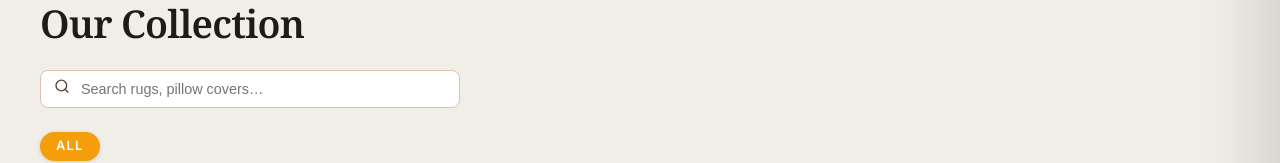
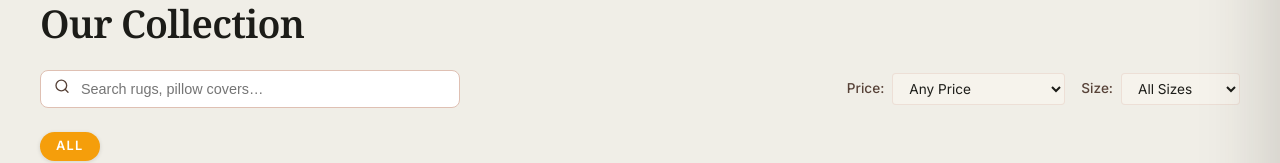
Before and after one commit to spamsuhail007-cloud/harmukh-threads, a Next.js app: page /collections in a window 1280 px wide. Shown: the part 132-295 px from the top of the page. Built offline with nearby package versions, Linux system fonts and the light colour scheme; no server answers; the database is empty; what react-google-recaptcha-v3 would draw is missing.

Commit message:
feat: add size and price filters for storefront and admin

```diff
--- a/src/actions/admin.ts
+++ b/src/actions/admin.ts
@@ -28,6 +28,7 @@ const ProductSchema = z.object({
   specifications: z.any().optional(),
   productNote: z.string().optional(),
   images: z.array(z.string().url()).min(1),
+  size: z.string().optional(),
   stock: z.coerce.number().min(0),
 });
 
--- a/src/actions/products.ts
+++ b/src/actions/products.ts
@@ -2,11 +2,24 @@
 import { db } from '@/lib/db';
 import { type Product } from '@prisma/client';
 
-export async function getProducts(category?: string, query?: string): Promise<Product[]> {
+export async function getProducts(
+  category?: string,
+  query?: string,
+  minPrice?: number,
+  maxPrice?: number,
+  size?: string
+): Promise<Product[]> {
   return db.product.findMany({
     where: {
       isActive: true,
       ...(category ? { category } : {}),
+      ...(size ? { size } : {}),
+      ...(minPrice !== undefined || maxPrice !== undefined ? {
+        price: {
+          ...(minPrice !== undefined ? { gte: minPrice } : {}),
+          ...(maxPrice !== undefined ? { lte: maxPrice } : {}),
+        }
+      } : {}),
       ...(query
         ? {
             OR: [
@@ -17,7 +30,7 @@ export async function getProducts(category?: string, query?: string): Promise<Pr
           }
         : {}),
     },
-    orderBy: { createdAt: 'asc' },
+    orderBy: { createdAt: 'desc' }, // usually desc is better for latest products
   });
 }
 
--- a/src/app/(storefront)/collections/page.tsx
+++ b/src/app/(storefront)/collections/page.tsx
@@ -2,22 +2,29 @@ import Link from 'next/link';
 import { getProducts, getCategories } from '@/actions/products';
 import { ProductCard } from '@/components/ui/ProductCard';
 import { SearchBar } from '@/components/ui/SearchBar';
+import { ShopFilters } from '@/components/ui/ShopFilters';
 
 export const dynamic = 'force-dynamic'; // search needs to be dynamic
 
 export default async function CollectionsPage({
   searchParams,
 }: {
-  searchParams: Promise<{ cat?: string; q?: string }>;
+  searchParams: Promise<{ cat?: string; q?: string; size?: string; minPrice?: string; maxPrice?: string }>;
 }) {
   const params = await searchParams;
   const currentCategory = params.cat || 'All';
   const searchQuery = params.q || '';
+  const currentSize = params.size || '';
+  const minPrice = params.minPrice ? parseInt(params.minPrice, 10) : undefined;
+  const maxPrice = params.maxPrice ? parseInt(params.maxPrice, 10) : undefined;
 
   const [products, dbCategories] = await Promise.all([
     getProducts(
       currentCategory === 'All' ? undefined : currentCategory,
       searchQuery || undefined,
+      minPrice,
+      maxPrice,
+      currentSize || undefined
     ),
     getCategories(),
   ]);
@@ -31,17 +38,30 @@ export default async function CollectionsPage({
           <h1 className="section-title" style={{ marginBottom: 'var(--space-lg)' }}>Our Collection</h1>
 
           {/* Search + Filter row */}
-          <div style={{ display: 'flex', gap: 'var(--space-md)', flexWrap: 'wrap', alignItems: 'center', marginBottom: 'var(--space-lg)' }}>
-            <SearchBar initialQuery={searchQuery} currentCategory={currentCategory} />
+          <div style={{ display: 'flex', gap: 'var(--space-lg)', flexWrap: 'wrap', alignItems: 'center', justifyItems: 'space-between', marginBottom: 'var(--space-lg)' }}>
+            <div style={{ flex: '1 1 300px' }}>
+              <SearchBar initialQuery={searchQuery} currentCategory={currentCategory} />
+            </div>
+            <ShopFilters currentCategory={currentCategory} />
           </div>
 
           {/* Category filters */}
           <div style={{ display: 'flex', gap: 'var(--space-sm)', flexWrap: 'wrap' }}>
             {categories.map(cat => {
               const active = cat === currentCategory && !searchQuery;
-              const href = searchQuery
-                ? `/collections?q=${encodeURIComponent(searchQuery)}${cat !== 'All' ? `&cat=${cat}` : ''}`
-                : `/collections${cat === 'All' ? '' : `?cat=${cat}`}`;
+
+              // Build href preserving existing params (except cat)
+              // We'll also drop size if switching to a non-Rugs category
+              const newParams = new URLSearchParams();
+              if (searchQuery) newParams.set('q', searchQuery);
+              if (cat !== 'All') newParams.set('cat', cat);
+              if (minPrice !== undefined) newParams.set('minPrice', minPrice.toString());
+              if (maxPrice !== undefined) newParams.set('maxPrice', maxPrice.toString());
+              if (currentSize && (cat === 'Rugs' || cat === 'All')) newParams.set('size', currentSize);
+
+              const queryString = newParams.toString();
+              const href = `/collections${queryString ? `?${queryString}` : ''}`;
+
               return (
                 <Link
                   key={cat}
@@ -66,7 +86,14 @@ export default async function CollectionsPage({
               <strong style={{ color: 'var(--on-surface)' }}>"{searchQuery}"</strong>
             </span>
             <Link
-              href={currentCategory !== 'All' ? `/collections?cat=${currentCategory}` : '/collections'}
+              href={`/collections?${new URLSearchParams(
+                Object.entries({
+                  cat: currentCategory !== 'All' ? currentCategory : '',
+                  size: currentSize,
+                  minPrice: minPrice?.toString() || '',
+                  maxPrice: maxPrice?.toString() || '',
+                }).filter(([, v]) => v !== '')
+              ).toString()}`}
               style={{ fontSize: '0.8rem', color: 'var(--primary)', textDecoration: 'underline' }}
             >
               Clear search
--- a/src/components/ui/SearchBar.tsx
+++ b/src/components/ui/SearchBar.tsx
@@ -1,6 +1,6 @@
 'use client';
 
-import { useRouter } from 'next/navigation';
+import { useRouter, useSearchParams } from 'next/navigation';
 import { useCallback, useState, useEffect, useTransition, useRef } from 'react';
 
 interface SearchBarProps {
@@ -28,22 +28,28 @@ export function SearchBar({
     if (autoFocus) inputRef.current?.focus();
   }, [autoFocus]);
 
+  const searchParams = useSearchParams();
+
   // Debounced navigation — only for collections mode (not search mode where user presses Enter)
   useEffect(() => {
     if (searchMode) return; // search page navigates on Enter only
 
     const timer = setTimeout(() => {
       if (value === initialQuery) return;
-      const params = new URLSearchParams();
+      const params = new URLSearchParams(searchParams.toString());
       if (currentCategory && currentCategory !== 'All') params.set('cat', currentCategory);
+      else params.delete('cat');
+
       if (value.trim()) params.set('q', value.trim());
+      else params.delete('q');
+
       startTransition(() => {
         router.push(`/collections${params.toString() ? `?${params}` : ''}`);
       });
     }, 350);
 
     return () => clearTimeout(timer);
-  }, [value, currentCategory, initialQuery, router, searchMode]);
+  }, [value, currentCategory, initialQuery, router, searchMode, searchParams]);
 
   const handleSubmit = useCallback(
     (e: React.FormEvent) => {
@@ -54,23 +60,29 @@ export function SearchBar({
         router.push(`/search?q=${encodeURIComponent(q)}`);
         onClose?.();
       } else {
-        const params = new URLSearchParams();
+        const params = new URLSearchParams(searchParams.toString());
         if (currentCategory && currentCategory !== 'All') params.set('cat', currentCategory);
+        else params.delete('cat');
+
         if (q) params.set('q', q);
+        else params.delete('q');
+
         router.push(`/collections${params.toString() ? `?${params}` : ''}`);
       }
     },
-    [value, currentCategory, router, searchMode, onClose]
+    [value, currentCategory, router, searchMode, onClose, searchParams]
   );
 
   const handleClear = useCallback(() => {
     setValue('');
     if (!searchMode) {
-      const params = new URLSearchParams();
+      const params = new URLSearchParams(searchParams.toString());
       if (currentCategory && currentCategory !== 'All') params.set('cat', currentCategory);
+      else params.delete('cat');
+      params.delete('q');
       router.push(`/collections${params.toString() ? `?${params}` : ''}`);
     }
-  }, [currentCategory, router, searchMode]);
+  }, [currentCategory, router, searchMode, searchParams]);
 
   return (
     <form onSubmit={handleSubmit} style={{ position: 'relative', width: '100%', maxWidth: searchMode ? '100%' : '420px' }}>
--- /dev/null
+++ b/src/components/ui/ShopFilters.tsx
@@ -0,0 +1,87 @@
+'use client';
+
+import { useRouter, useSearchParams } from 'next/navigation';
+import { useCallback, useState } from 'react';
+
+interface ShopFiltersProps {
+  currentCategory: string;
+}
+
+export function ShopFilters({ currentCategory }: ShopFiltersProps) {
+  const router = useRouter();
+  const searchParams = useSearchParams();
+
+  const currentSize = searchParams.get('size') || '';
+  const currentMinPrice = searchParams.get('minPrice') || '';
+  const currentMaxPrice = searchParams.get('maxPrice') || '';
+
+  const updateFilters = useCallback((key: string, value: string) => {
+    const params = new URLSearchParams(searchParams.toString());
+    if (value) {
+      params.set(key, value);
+    } else {
+      params.delete(key);
+    }
+    router.push(`/collections?${params.toString()}`);
+  }, [searchParams, router]);
+
+  return (
+    <div style={{ display: 'flex', gap: 'var(--space-md)', flexWrap: 'wrap', alignItems: 'center' }}>
+      {/* Price Filter */}
+      <div style={{ display: 'flex', gap: 'var(--space-sm)', alignItems: 'center' }}>
+        <span style={{ fontSize: '0.85rem', color: 'var(--on-surface-variant)', fontWeight: 500 }}>Price:</span>
+        <select
+          className="form-input"
+          style={{ width: 'auto', padding: '6px 30px 6px 12px', fontSize: '0.85rem', borderRadius: 'var(--radius-sm)' }}
+          value={`${currentMinPrice}-${currentMaxPrice}`}
+          onChange={(e) => {
+            const val = e.target.value;
+            const params = new URLSearchParams(searchParams.toString());
+            if (val === '') {
+              params.delete('minPrice');
+              params.delete('maxPrice');
+            } else if (val === '0-5000') {
+              params.set('minPrice', '0');
+              params.set('maxPrice', '5000');
+            } else if (val === '5000-10000') {
+              params.set('minPrice', '5000');
+              params.set('maxPrice', '10000');
+            } else if (val === '10000-') {
+              params.set('minPrice', '10000');
+              params.delete('maxPrice');
+            }
+            router.push(`/collections?${params.toString()}`);
+          }}
+        >
+          <option value="-">Any Price</option>
+          <option value="0-5000">Under ₹5,000</option>
+          <option value="5000-10000">₹5,000 - ₹10,000</option>
+          <option value="10000-">Above ₹10,000</option>
+        </select>
+      </div>
+
+      {/* Size Filter (Only show for Rugs) */}
+      {(currentCategory === 'Rugs' || currentCategory === 'All') && (
+        <div style={{ display: 'flex', gap: 'var(--space-sm)', alignItems: 'center' }}>
+          <span style={{ fontSize: '0.85rem', color: 'var(--on-surface-variant)', fontWeight: 500 }}>Size:</span>
+          <select
+            className="form-input"
+            style={{ width: 'auto', padding: '6px 30px 6px 12px', fontSize: '0.85rem', borderRadius: 'var(--radius-sm)' }}
+            value={currentSize}
+            onChange={(e) => updateFilters('size', e.target.value)}
+          >
+            <option value="">All Sizes</option>
+            <option value="2x3 ft">2x3 ft</option>
+            <option value="2.5x4 ft">2.5x4 ft</option>
+            <option value="3x5 ft">3x5 ft</option>
+            <option value="4x6 ft">4x6 ft</option>
+            <option value="5x8 ft">5x8 ft</option>
+            <option value="6x9 ft">6x9 ft</option>
+            <option value="8x10 ft">8x10 ft</option>
+            <option value="9x12 ft">9x12 ft</option>
+          </select>
+        </div>
+      )}
+    </div>
+  );
+}
```
Also changed, not shown: scripts/update-admin.ts (added, +35 -0 lines), src/app/admin/(dashboard)/products/[id]/edit/EditProductForm.tsx (+21 -1 lines), src/app/admin/(dashboard)/products/new/page.tsx (+20 -1 lines), 1 other file (tests, documents, lock files or other folders).
